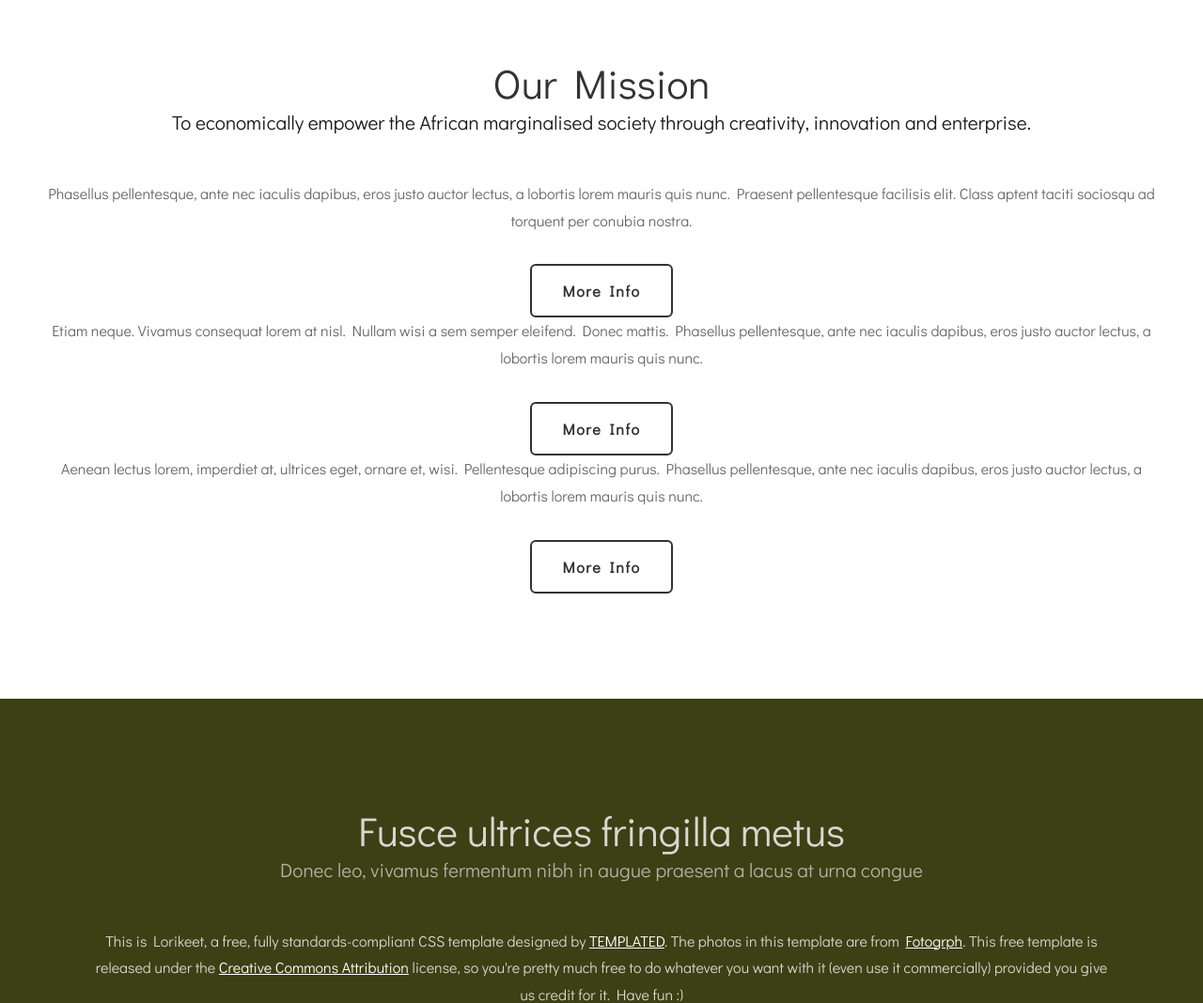
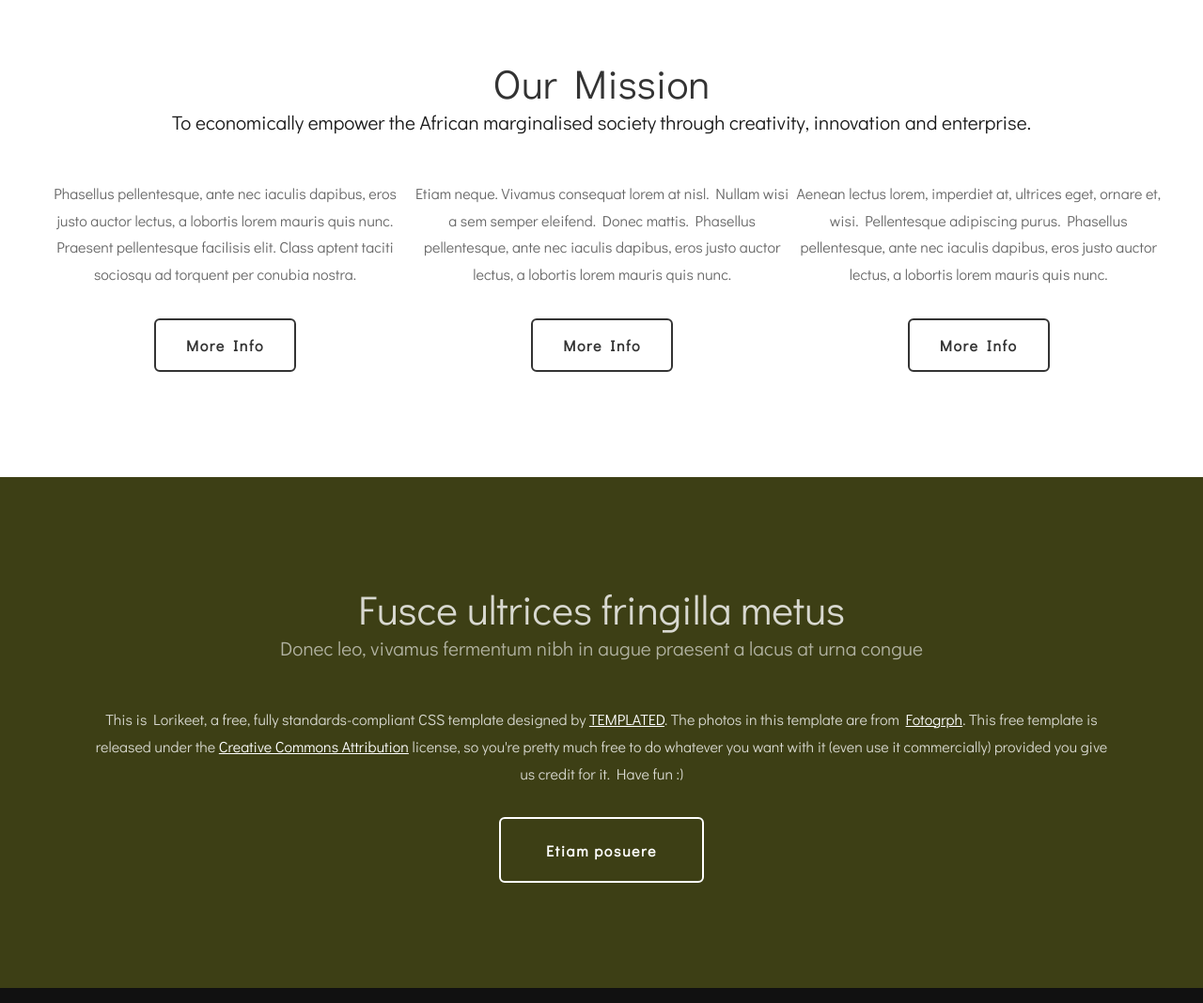
Before and after one commit to jordanmiracle/Jumpingprotein, a Django app: template webapp/templates/index.html in a window 1280 px wide. Shown: the part 1671-2739 px from the top of the page at 94% size. Run offline with Django 3.2, Linux system fonts and the light colour scheme; the template is opened without the code that fills it, so the values that code supplies are empty; parts of the project's set-up code (start-up, migrations or seed data) failed here and were passed over.

Commit message:
Added the 3 column boxes into a flexbox and made it a class of it's own. Now the boxes are evenly spaced and scale down correctly when the screen size shrinks.

```diff
--- a/static/webapp/css/style.css
+++ b/static/webapp/css/style.css
@@ -25,6 +25,11 @@ body {
     font-weight: 200;
     color: #FFF;
 
+
+}
+
+.flexbox {
+    display: flex;
 
 }
 
```
